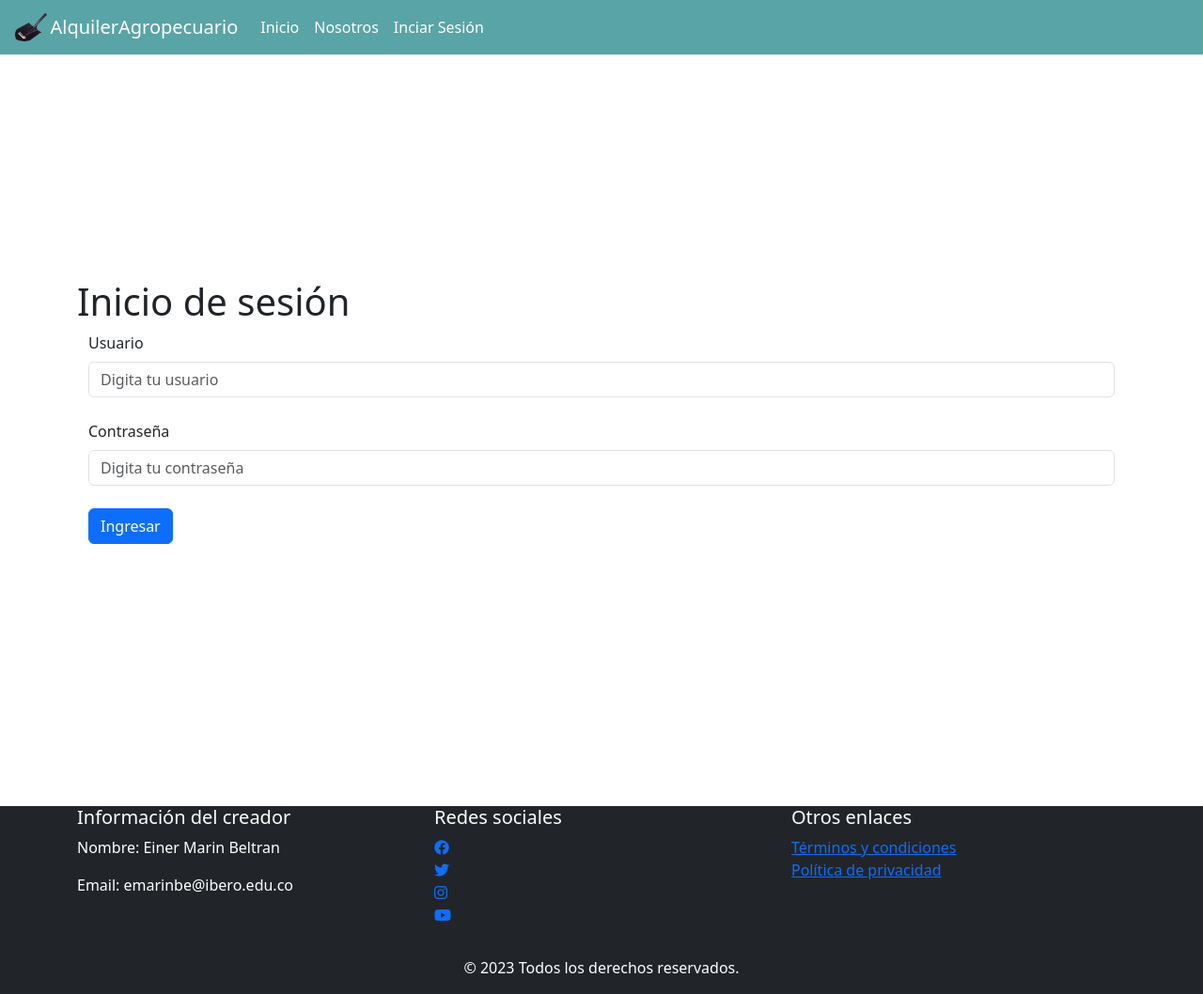
After one commit to eimarin17/alquiler_agropecuario_diplomado, a PHP site: page /app/views/login/login.php in a window 1280 px wide. The commit adds this page. Shown: the whole page at 94% size. Run offline with PHP 8.4, Linux system fonts and the light colour scheme; some libraries are stand-ins or nearby versions.

Commit message:
Inclusion autenticación

```diff
--- /dev/null
+++ b/app/views/login/login.php
@@ -0,0 +1,76 @@
+<?php
+// session_start();
+//  $_SESSION["usuario"] = "usuario";
+// echo 'funcionaa';
+session_start();
+
+// Definir las credenciales de inicio de sesión
+$usuario_valido = "admin";
+$contrasena_valida = "123456";
+
+// Verificar si se ha enviado el formulario de inicio de sesión
+if ($_SERVER["REQUEST_METHOD"] == "POST") {
+    // Obtener los datos ingresados por el usuario
+    $usuario = $_POST["usuario"];
+    $contrasena = $_POST["contrasena"];
+
+    // Verificar las credenciales ingresadas
+    if ($usuario == $usuario_valido && $contrasena == $contrasena_valida) {
+        // Iniciar sesión y redirigir al usuario a la página protegida
+        $_SESSION["usuario"] = $usuario;
+        header("Location: ../../../index.php");
+        exit();
+    } else {
+        // Mostrar un mensaje de error si las credenciales son incorrectas
+        $mensaje_error = "Credenciales inválidas. Por favor, intenta nuevamente.";
+    }
+}
+?>
+
+<?php include('../../../header.php') ?>
+<?php include('../../../menu.php') ?>
+
+<div class="m-0 vh-100 row justify-content-center align-items-center">
+    <div class="content">
+      <div class="container">
+        <h1>Inicio de sesión</h1>
+
+        <!-- Alert message -->
+        <?php if (isset($mensaje_error)) { ?>
+        <div class="alert alert-danger alert-dismissible fade show" id="messageAlert" role="alert" >
+         <strong><?php echo $mensaje_error; ?></strong>
+          <button type="button" class="btn-close" data-bs-dismiss="alert" aria-label="Close"></button>
+        </div>
+        <?php } ?>
+        <!-- End alert message -->
+
+        <div class="container">
+          <div class="mb-3">
+          <form method="post" action="<?php echo $_SERVER["PHP_SELF"]; ?>">
+            <!-- Username input -->
+            <div class="form-outline mb-4">
+                <label class="form-label" for="form2Example1">Usuario</label>
+                <input type="text"  name="usuario" id="usuario" class="form-control" placeholder="Digita tu usuario" required/>
+            </div>
+
+            <!-- Password input -->
+            <div class="form-outline mb-4">
+                <label class="form-label" for="form2Example2">Contraseña</label>
+                <input type="password" name="contrasena" id="contrasena" class="form-control" placeholder="Digita tu contraseña" required/>
+            </div>
+
+            <!-- Submit button -->
+            <button type="submit" class="btn btn-primary btn-block mb-4">Ingresar</button>
+
+            </form>
+          </div>
+        </div>
+
+
+
+      </div>
+    </div>
+  </div>
+
+
+<?php include('../../../footer.php') ?>
--- /dev/null
+++ b/app/views/login/logout.php
@@ -0,0 +1,5 @@
+<?php
+session_start();
+session_destroy();
+header('location: ../login/login.php');
+?>
--- a/app/views/tools/index.php
+++ b/app/views/tools/index.php
@@ -1,3 +1,9 @@
+<?php
+session_start();
+if (isset($_SESSION['usuario'])) {
+  $user_autenticate = true;
+}
+?>
 <?php include('../../../header.php') ?>
 <?php include('../../../menu.php') ?>
 
--- a/menu.php
+++ b/menu.php
@@ -1,3 +1,4 @@
+
 
 <!-- Incio barra navegacion -->
 <section>
@@ -20,9 +21,22 @@
 					<li class="nav-item">
 						<a class="nav-link" href="<?= ROOT ?>nosotros.php">Nosotros</a>
 					</li>
+					<!-- Validate sesion -->
+					<?php if(isset($user_autenticate)){ ?>
 					<li class="nav-item">
 						<a class="nav-link" href="<?= ROOT ?>app/views/tools/index.php">Herramientas</a>
 					</li>
+
+					<li class="nav-item">
+						<a class="nav-link" href="<?= ROOT ?>app/views/login/logout.php">Cerrar Sesión</a>
+					</li>
+					<?php }?>
+
+					<?php if(!isset($user_autenticate)){ ?>
+					<li class="nav-item">
+						<a class="nav-link" href="<?= ROOT ?>app/views/login/login.php">Inciar Sesión</a>
+					</li>
+					<?php }?>
 				</ul>
 			</div>
 
```
Also changed, not shown: index.php (+7 -0 lines), nosotros.php (+7 -0 lines).
